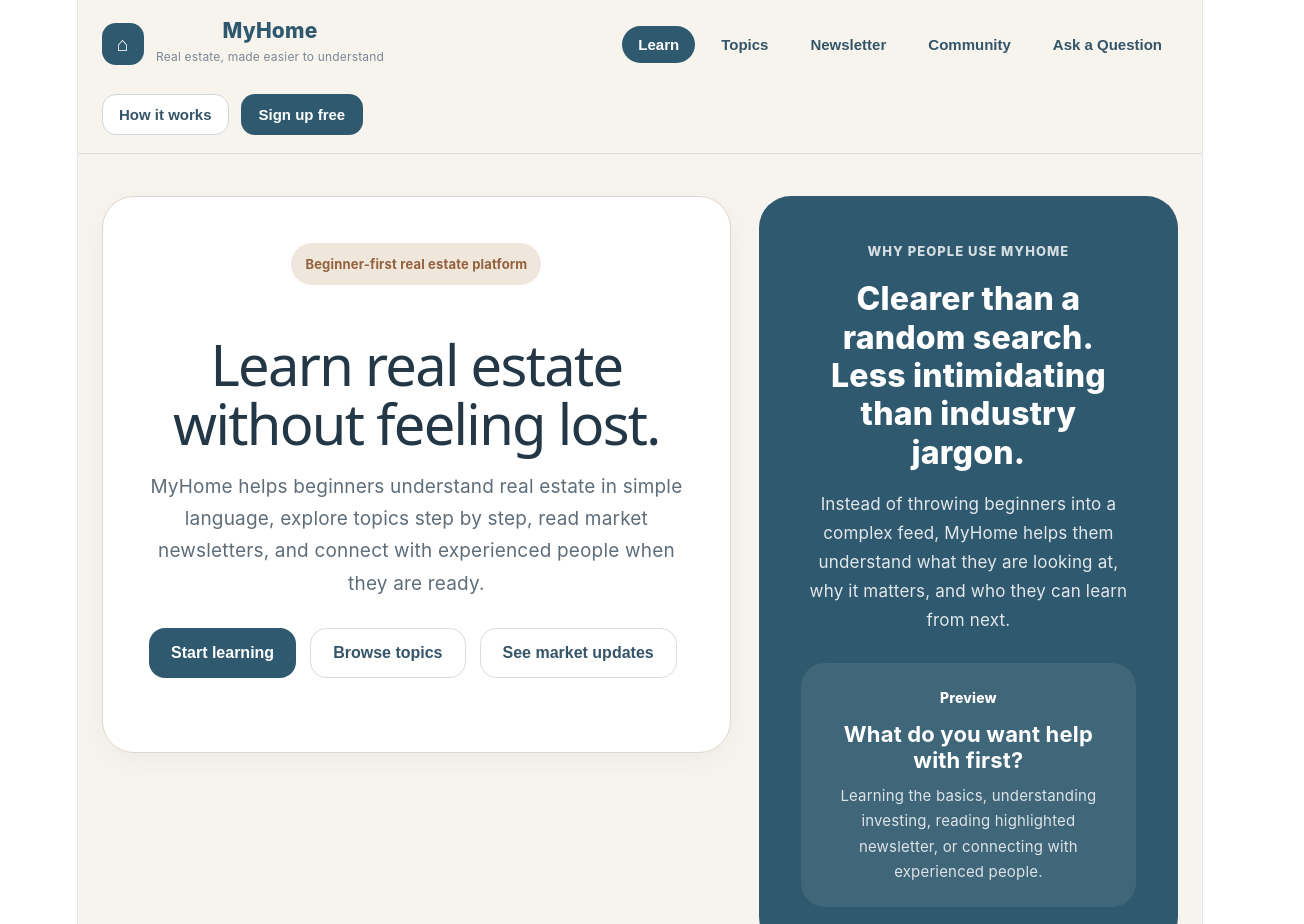
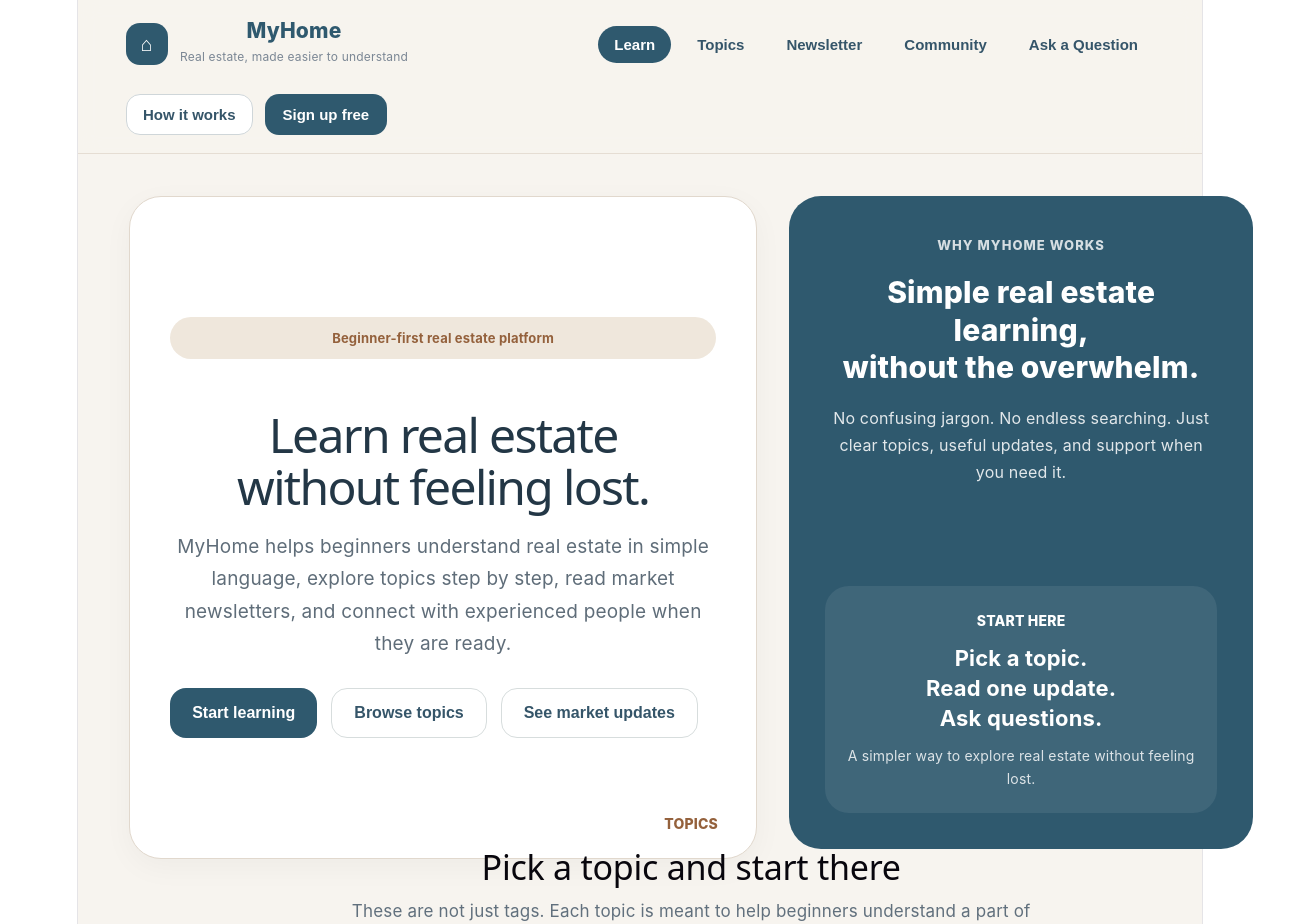
Before and after one commit to juliannareyes2003-create/real-estate-app, a React (Vite) app: page / in a window 1280 px wide. Shown: the top 924 px of the page, 1304 px wide, since content can reach past the window. Built offline with nearby package versions, Linux system fonts and the light colour scheme.

Commit message:
Update homepage layout

```diff
--- a/src/App.jsx
+++ b/src/App.jsx
@@ -116,24 +116,6 @@ function App() {
     },
   ];
 
-  const beginnerQuestions = [
-    {
-      title: "Where do I even start if I’m new to real estate?",
-      body: "Start with First-Time Learning, then move into one topic like Investing or Development. You do not need to learn everything at once.",
-      topic: "First-Time Learning",
-    },
-    {
-      title: "What is the difference between residential and commercial real estate?",
-      body: "Residential usually means homes and apartments. Commercial usually means offices, retail, warehouses, or larger income-producing properties.",
-      topic: "Commercial Real Estate",
-    },
-    {
-      title: "What should I understand before looking into tokenization?",
-      body: "Start with ownership structure, legal rules, investor risk, and how digital shares relate to actual real estate assets.",
-      topic: "Tokenization",
-    },
-  ];
-
   const professionals = [
     {
       name: "Sarah Jenkins",
@@ -214,8 +196,7 @@ function App() {
       ],
     },
     "brokerage-agents": {
-      intro:
-        "This page explains what agents do and how buyers and sellers work with them.",
+      intro: "This page explains what agents do and how buyers and sellers work with them.",
       points: [
         "What agents actually do",
         "Working with buyers",
@@ -244,8 +225,7 @@ function App() {
       ],
     },
     zoning: {
-      intro:
-        "This page explains how land use rules affect what can be built and where.",
+      intro: "This page explains how land use rules affect what can be built and where.",
       points: [
         "What zoning is",
         "How zoning affects land use",
@@ -773,9 +753,9 @@ function App() {
       >
         <div
           style={{
-            maxWidth: "1240px",
+            maxWidth: "1500px",
             margin: "0 auto",
-            padding: "18px 24px",
+            padding: "18px 48px",
             display: "flex",
             alignItems: "center",
             justifyContent: "space-between",
@@ -872,14 +852,21 @@ function App() {
         </div>
       </div>
 
-      <main style={{ maxWidth: "1240px", margin: "0 auto", padding: "42px 24px 80px" }}>
+      <main
+        style={{
+          width: "100%",
+          maxWidth: "1500px",
+          margin: "0 auto",
+          padding: "42px clamp(24px, 4vw, 64px) 80px",
+        }}
+      >
         <section
           id="learn-section"
           style={{
             display: "grid",
-            gridTemplateColumns: "1.2fr 0.8fr",
-            gap: "28px",
-            alignItems: "start",
+            gridTemplateColumns: "minmax(0, 1.15fr) minmax(360px, 0.85fr)",
+            gap: "32px",
+            alignItems: "stretch",
             marginBottom: "34px",
           }}
         >
@@ -888,8 +875,12 @@ function App() {
               backgroundColor: "white",
               border: "1px solid #e1d8cd",
               borderRadius: "32px",
-              padding: "46px",
+              padding: "40px",
               boxShadow: "0 8px 30px rgba(0,0,0,0.04)",
+              height: "100%",
+              display: "flex",
+              flexDirection: "column",
+              justifyContent: "center",
             }}
           >
             <div
@@ -909,8 +900,8 @@ function App() {
 
             <h1
               style={{
-                fontSize: "56px",
-                lineHeight: "1.05",
+                fontSize: "48px",
+                lineHeight: "1.08",
                 marginBottom: "18px",
                 color: "#233746",
                 maxWidth: "700px",
@@ -934,7 +925,7 @@ function App() {
               read market newsletters, and connect with experienced people when they are ready.
             </p>
 
-            <div style={{ display: "flex", gap: "14px", flexWrap: "wrap", marginBottom: "28px" }}>
+            <div style={{ display: "flex", gap: "14px", flexWrap: "wrap" }}>
               <button
                 onClick={openSignup}
                 style={{
@@ -950,6 +941,7 @@ function App() {
               >
                 Start learning
               </button>
+
               <button
                 onClick={() => handleNavClick("topics-section", "Topics")}
                 style={{
@@ -965,6 +957,7 @@ function App() {
               >
                 Browse topics
               </button>
+
               <button
                 onClick={() => handleNavClick("market-trends-section", "Market Trends")}
                 style={{
@@ -988,10 +981,11 @@ function App() {
               backgroundColor: "#2f596e",
               color: "white",
               borderRadius: "32px",
-              padding: "42px",
+              padding: "36px",
               display: "flex",
               flexDirection: "column",
               justifyContent: "space-between",
+              height: "100%",
             }}
           >
             <div>
@@ -1004,16 +998,32 @@ function App() {
                   marginBottom: "16px",
                 }}
               >
-                WHY PEOPLE USE MYHOME
+                WHY MYHOME WORKS
               </div>
-              <div style={{ fontSize: "32px", lineHeight: "1.2", fontWeight: "800", marginBottom: "18px" }}>
-                Clearer than a random search.
+
+              <div
+                style={{
+                  fontSize: "30px",
+                  lineHeight: "1.25",
+                  fontWeight: "800",
+                  marginBottom: "18px",
+                }}
+              >
+                Simple real estate learning,
                 <br />
-                Less intimidating than industry jargon.
+                without the overwhelm.
               </div>
-              <p style={{ fontSize: "17px", lineHeight: "1.7", color: "rgba(255,255,255,0.86)" }}>
-                Instead of throwing beginners into a complex feed, MyHome helps them understand what they are
-                looking at, why it matters, and who they can learn from next.
+
+              <p
+                style={{
+                  fontSize: "16px",
+                  lineHeight: "1.7",
+                  color: "rgba(255,255,255,0.86)",
+                  marginBottom: 0,
+                }}
+              >
+                No confusing jargon. No endless searching. Just clear topics, useful updates,
+                and support when you need it.
               </p>
             </div>
 
@@ -1026,13 +1036,26 @@ function App() {
               }}
             >
               <div style={{ fontSize: "14px", fontWeight: "800", marginBottom: "10px" }}>
-                Preview
+                START HERE
               </div>
-              <div style={{ fontSize: "22px", fontWeight: "700", marginBottom: "10px" }}>
-                What do you want help with first?
+
+              <div
+                style={{
+                  fontSize: "22px",
+                  fontWeight: "700",
+                  marginBottom: "10px",
+                  lineHeight: "1.35",
+                }}
+              >
+                Pick a topic.
+                <br />
+                Read one update.
+                <br />
+                Ask questions.
               </div>
-              <div style={{ color: "rgba(255,255,255,0.82)", lineHeight: "1.7", fontSize: "15px" }}>
-                Learning the basics, understanding investing, reading highlighted newsletter, or connecting with experienced people.
+
+              <div style={{ color: "rgba(255,255,255,0.82)", lineHeight: "1.7", fontSize: "14px" }}>
+                A simpler way to explore real estate without feeling lost.
               </div>
             </div>
           </div>
@@ -1042,19 +1065,16 @@ function App() {
           <div
             style={{
               marginBottom: "28px",
-              textAlign:"center",
+              textAlign: "center",
               maxWidth: "700px",
               marginLeft: "auto",
-              marginRight: "auto"
-
+              marginRight: "auto",
             }}
-            >
+          >
             <div style={{ fontSize: "14px", fontWeight: "800", color: "#94613c", marginBottom: "10px" }}>
               TOPICS
             </div>
-            <h2 style={{ fontSize: "34px", marginBottom: "10px" }}>
-              Pick a topic and start there
-            </h2>
+            <h2 style={{ fontSize: "34px", marginBottom: "10px" }}>Pick a topic and start there</h2>
             <p
               style={{
                 fontSize: "17px",
@@ -1063,14 +1083,15 @@ function App() {
                 maxWidth: "780px",
               }}
             >
-              These are not just tags. Each topic is meant to help beginners understand a part of real estate more clearly.
+              These are not just tags. Each topic is meant to help beginners understand a part of real estate more
+              clearly.
             </p>
           </div>
 
           <div style={{ display: "grid", gap: "26px" }}>
             {topicGroups.map((group) => (
               <div key={group.groupTitle}>
-                <div style={{ marginBottom: "14px" }}>
+                <div style={{ marginBottom: "18px", textAlign: "center" }}>
                   <h3
                     style={{
                       fontSize: "24px",
@@ -1112,18 +1133,16 @@ function App() {
                           border: "1px solid #ddd5ca",
                           borderRadius: "24px",
                           backgroundColor: "white",
-                          padding: "22px",
+                          padding: "20px",
                           cursor: "pointer",
                           boxShadow: "0 4px 14px rgba(0,0,0,0.03)",
                         }}
                       >
-                        <div style={{ fontSize: "24px", marginBottom: "12px" }}>
-                          {topic.icon}
-                        </div>
+                        <div style={{ fontSize: "24px", marginBottom: "12px" }}>{topic.icon}</div>
 
                         <div
                           style={{
-                            fontSize: "20px",
+                            fontSize: "18px",
                             fontWeight: "700",
                             marginBottom: "10px",
                             color: "#233746",
@@ -1134,8 +1153,8 @@ function App() {
 
                         <div
                           style={{
-                            fontSize: "15px",
-                            lineHeight: "1.7",
+                            fontSize: "14px",
+                            lineHeight: "1.65",
                             color: "#61707d",
                           }}
                         >
@@ -1171,12 +1190,11 @@ function App() {
               THIS WEEK’S NEWSLETTER
             </div>
 
-            <h2 style={{ fontSize: "34px", marginBottom: "12px" }}>
-              What we’re highlighting this week
-            </h2>
+            <h2 style={{ fontSize: "34px", marginBottom: "12px" }}>What we’re highlighting this week</h2>
 
             <p style={{ fontSize: "17px", color: "#61707d", lineHeight: "1.7", marginBottom: "20px" }}>
-              Instead of giving beginners too many newsletter choices at once, MyHome can feature one strong weekly highlight that feels timely, easier to follow, and more intentional.
+              Instead of giving beginners too many newsletter choices at once, MyHome can feature one strong weekly
+              highlight that feels timely, easier to follow, and more intentional.
             </p>
 
             <div
@@ -1306,9 +1324,7 @@ function App() {
             <div style={{ fontSize: "14px", fontWeight: "800", color: "#94613c", marginBottom: "10px" }}>
               COMMUNITY
             </div>
-            <h2 style={{ fontSize: "34px", marginBottom: "12px" }}>
-              Learn from people already in the field
-            </h2>
+            <h2 style={{ fontSize: "34px", marginBottom: "12px" }}>Learn from people already in the field</h2>
             <p style={{ fontSize: "17px", color: "#61707d", lineHeight: "1.7", marginBottom: "20px" }}>
               Professionals are here to support the beginner journey, not take over the platform.
             </p>
@@ -1324,9 +1340,7 @@ function App() {
                     backgroundColor: "#faf7f2",
                   }}
                 >
-                  <div style={{ fontSize: "18px", fontWeight: "700", marginBottom: "4px" }}>
-                    {person.name}
-                  </div>
+                  <div style={{ fontSize: "18px", fontWeight: "700", marginBottom: "4px" }}>{person.name}</div>
                   <div
                     style={{
                       fontSize: "14px",
@@ -1405,7 +1419,7 @@ function App() {
             >
               READY TO KEEP GOING?
             </div>
-            <h2 style={{ fontSize: "38px", lineHeight: "1.15", marginBottom: "12px" }}>
+            <h2 style={{ fontSize: "38px", lineHeight: "1.15", marginBottom: "12px", color: "white" }}>
               Explore the platform first, then make it yours.
             </h2>
             <p
@@ -1416,7 +1430,8 @@ function App() {
                 marginBottom: "20px",
               }}
             >
-              This keeps the experience open and intuitive, while still giving you a sign-up moment like Reddit or LinkedIn.
+              This keeps the experience open and intuitive, while still giving you a sign-up moment like Reddit or
+              LinkedIn.
             </p>
             <div style={{ display: "flex", gap: "14px", flexWrap: "wrap" }}>
               <button
@@ -1722,7 +1737,8 @@ function App() {
                 maxWidth: "700px",
               }}
             >
-              This makes the homepage feel more intuitive by explaining the pieces instead of expecting users to figure them out on their own.
+              This makes the homepage feel more intuitive by explaining the pieces instead of expecting users to figure
+              them out on their own.
             </div>
 
             <div style={{ display: "grid", gap: "14px" }}>
@@ -1757,12 +1773,8 @@ function App() {
                     padding: "18px",
                   }}
                 >
-                  <div style={{ fontSize: "18px", fontWeight: "700", marginBottom: "6px" }}>
-                    {item.title}
-                  </div>
-                  <div style={{ fontSize: "15px", color: "#61707d", lineHeight: "1.7" }}>
-                    {item.body}
-                  </div>
+                  <div style={{ fontSize: "18px", fontWeight: "700", marginBottom: "6px" }}>{item.title}</div>
+                  <div style={{ fontSize: "15px", color: "#61707d", lineHeight: "1.7" }}>{item.body}</div>
                 </div>
               ))}
             </div>
```
